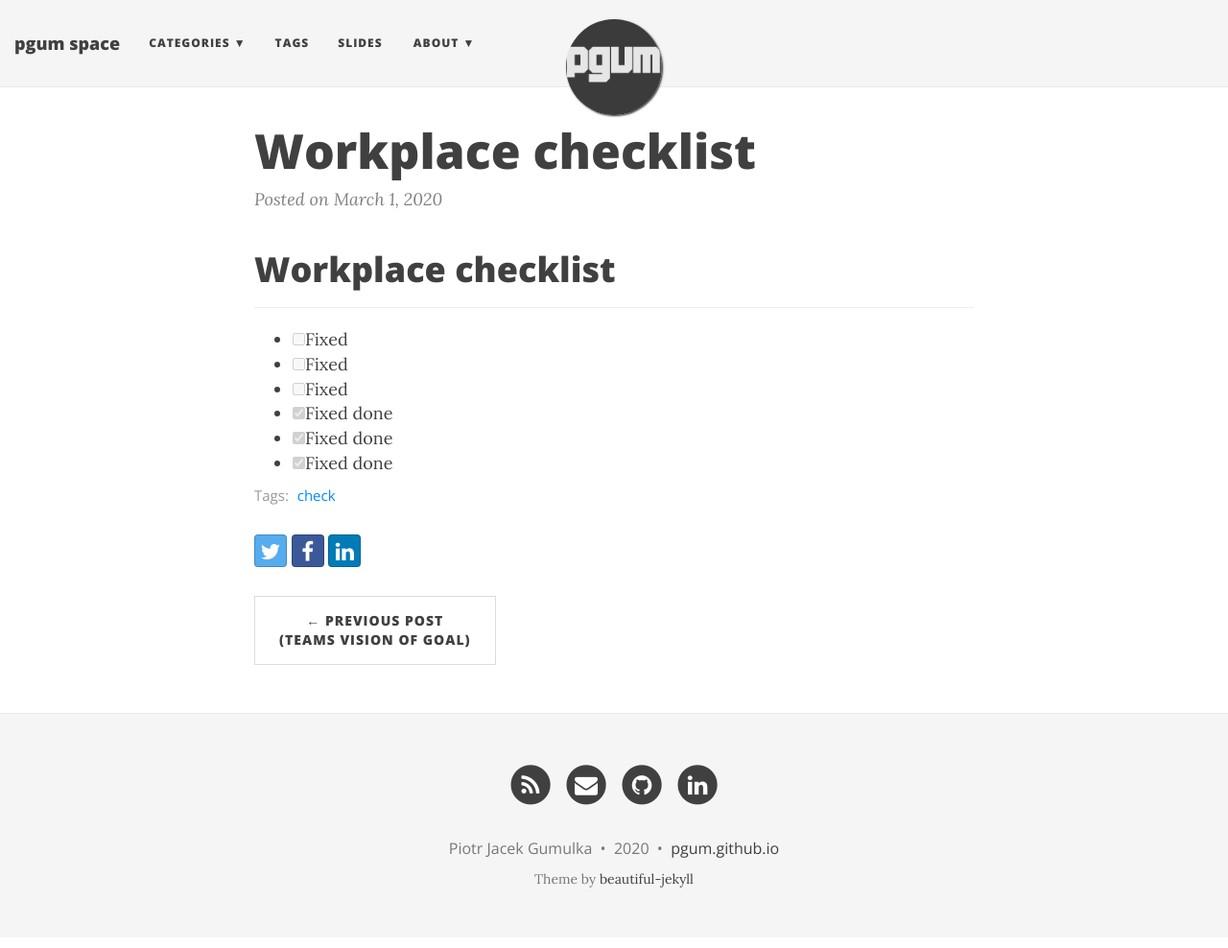
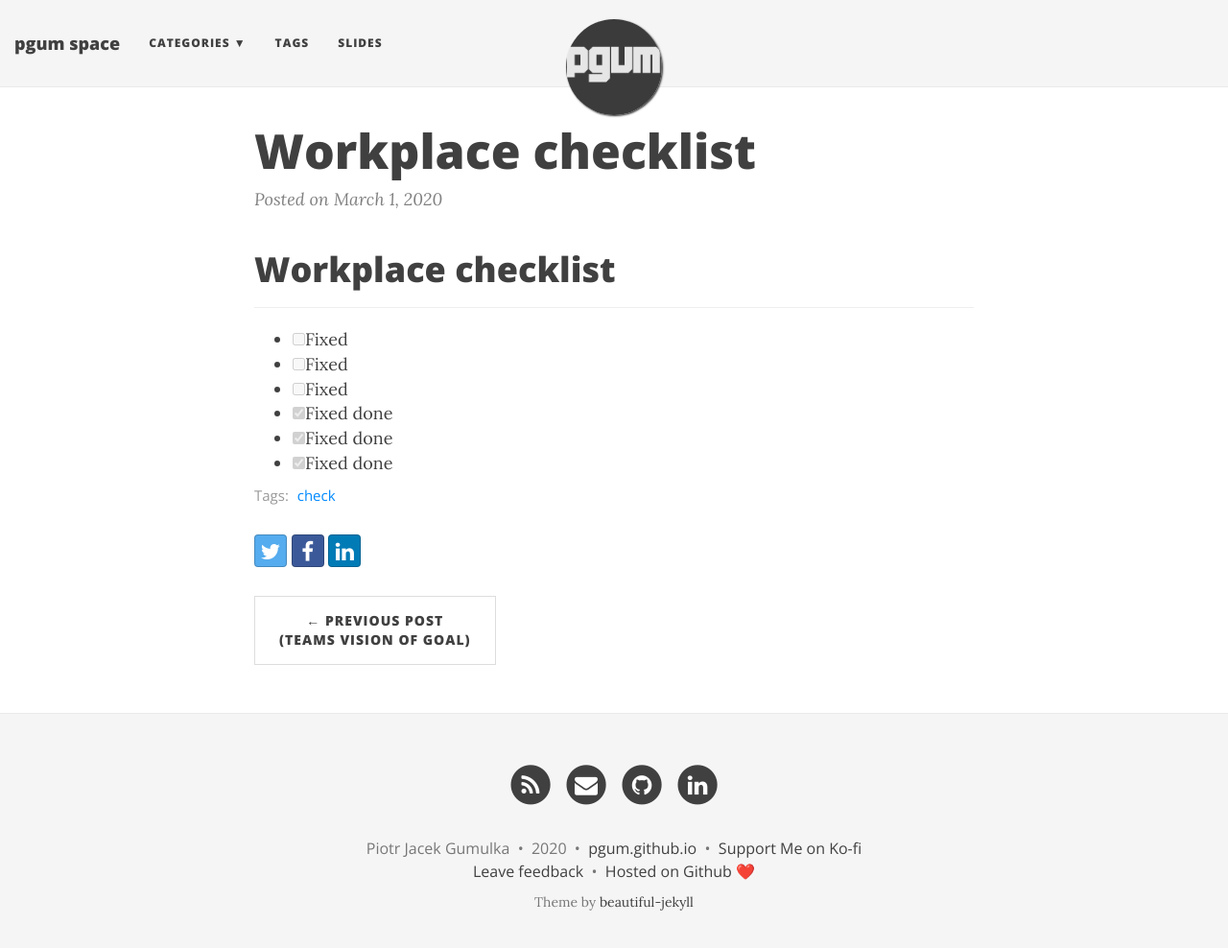
Before and after one commit to pgum/pgum.github.io, a Jekyll site: the page built from _posts/2020-03-01-workplace-checklist.md, in a window 1280 px wide and 1001 px high. Shown: the top 988 px of the window at 96% size. Built offline with Jekyll 4.4.1, drawn with Linux system fonts in a browser that asks for light colours; nearby versions of some CDN libraries.

Commit message:
refactoring

```diff
--- a/_config.yml
+++ b/_config.yml
@@ -14,11 +14,6 @@ avatar: "/img/avatar-icon.png"
 navbar-links:
   Tags: "tags"
   Slides: "slides"
-  About:
-    - pgum: "aboutme"
-    - Github: "https://github.com/pgum/pgum.github.io"
-    - Feedback: "https://github.com/pgum/pgum.github.io/issues"
-
 
 # --- Background colour/image options --- #
 
@@ -76,8 +71,6 @@ gtag: "UA-160061743-1"
 # Google Tag Manager ID
 gtm: "GTM-T6FH4Z6"
 
-
-
 # Excerpt Word Length
 # Truncates the excerpt to the specified number of words on the index page
 excerpt_length: 50
@@ -103,6 +96,8 @@ kramdown:
 collections:
  slides:
    output: true
+   order:
+    - introduction.md
 
 # Default YAML values (more information on Jekyll's site)
 defaults:
--- a/_includes/footer.html
+++ b/_includes/footer.html
@@ -1,3 +1,4 @@
+
 <footer>
   <div class="container beautiful-jekyll-footer">
     <div class="row">
@@ -30,13 +31,20 @@
 
       {% if site.url-pretty %}
       &nbsp;&bull;&nbsp;
-      <a href="{{ '' | absolute_url }}">{{ site.url-pretty }}</a>
+      <a class="site-pretty-url" href="{{ '' | absolute_url }}">{{ site.url-pretty }}</a>
       {% endif %}
-      </p>
+      <!-- pjg footer -->
+      &nbsp;&bull;&nbsp;
+      <a class="site-support-kofi" href='https://ko-fi.com/S6S11H353'>Support Me on Ko-fi</a>
+      <br/>
+        <a class="site-pretty-url" href="https://github.com/pgum/pgum.github.io/issues"> Leave feedback</a>
+        &nbsp;&bull;&nbsp;
+        <a class="site-pretty-url" href="https://github.com/pgum/pgum.github.io"> Hosted on Github ❤️</a>
+         </p>
           <!-- Please don't remove this, keep my open source work credited :) -->
     <p class="theme-by text-muted">
       Theme by
-      <a href="https://deanattali.com/beautiful-jekyll/">beautiful-jekyll</a>
+      <a class="theme-author-link" href="https://deanattali.com/beautiful-jekyll/">beautiful-jekyll</a>
     </p>
       </div>
     </div>
--- a/_layouts/post.html
+++ b/_layouts/post.html
@@ -7,29 +7,6 @@ layout: base
 <div class="container">
   <div class="row">
     <div class="col-lg-8 col-lg-offset-2 col-md-10 col-md-offset-1">
-
-      {% if page.gh-repo %}
-        {% assign gh_split =  page.gh-repo | split:'/'  %}
-        {% assign gh_user =  gh_split[0]  %}
-        {% assign gh_repo =  gh_split[1]  %}
-
-        <div id="header-gh-btns">
-          {% if page.gh-badge.size > 0 %}
-            {% for badge in page.gh-badge %}
-              {% case badge %}
-                {% when 'star'%}
-                  <iframe src="https://ghbtns.com/github-btn.html?user={{ gh_user }}&repo={{ gh_repo }}&type=star&count=true" frameborder="0" scrolling="0" width="120px" height="20px"></iframe>
-                {% when 'watch'%}
-                  <iframe src="https://ghbtns.com/github-btn.html?user={{ gh_user }}&repo={{ gh_repo }}&type=watch&v=2&count=true" frameborder="0" scrolling="0" width="120px" height="20px"></iframe>
-                {% when 'fork'%}
-                  <iframe src="https://ghbtns.com/github-btn.html?user={{ gh_user }}&repo={{ gh_repo }}&type=fork&count=true" frameborder="0" scrolling="0" width="120px" height="20px"></iframe>
-                {% when 'follow'%}
-                  <iframe src="https://ghbtns.com/github-btn.html?user={{ gh_user }}&type=follow&count=true" frameborder="0" scrolling="0" width="220px" height="20px"></iframe>
-              {% endcase %}
-            {% endfor %}
-          {% endif %}
-        </div>
-      {% endif %}
 
       <article role="main" class="blog-post">
         {{ content }}
```
Also changed, not shown: _layouts/reveal.html (+20 -29 lines), categories.html (+0 -11 lines).
